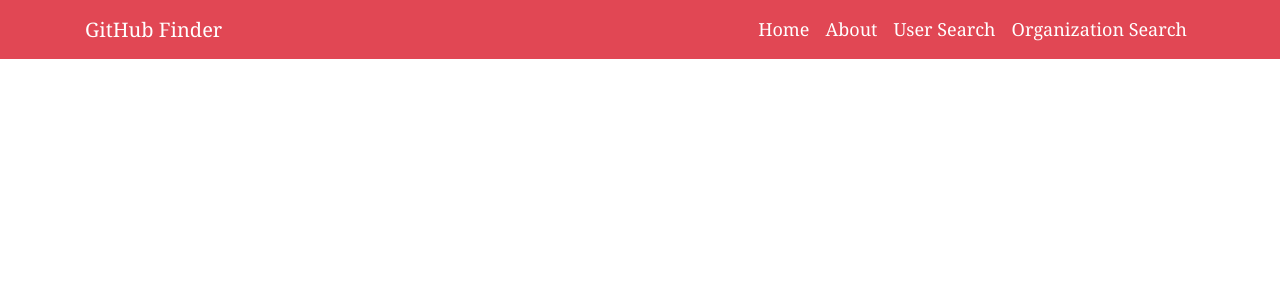
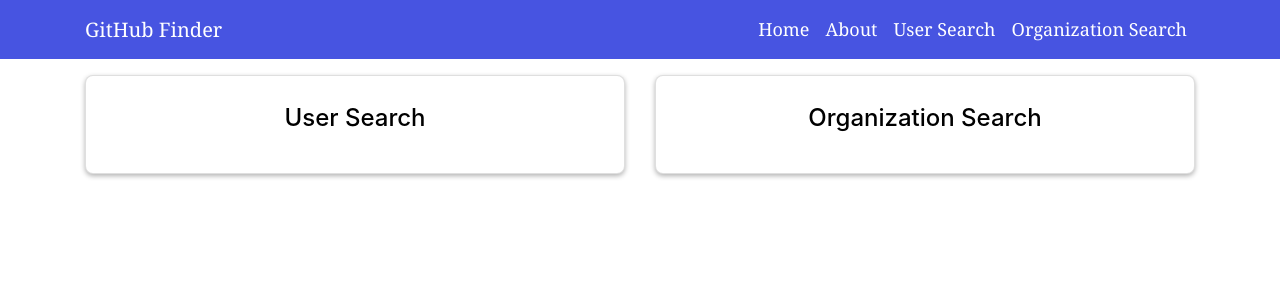
Before and after one commit to Sanchitbajaj02/GitHub-Finder, a React (Create React App) app: page / in a window 1280 px wide. Shown: the top 300 px of the page. Built offline with nearby package versions, Linux system fonts and the light colour scheme.

Commit message:
added minor cards for navigation

```diff
--- a/src/Components/Pages/Home.jsx
+++ b/src/Components/Pages/Home.jsx
@@ -1,7 +1,31 @@
 import React from "react";
+import { Link } from "react-router-dom";
 
 const Home = () => {
-  return <div></div>;
+  return (
+    <React.Fragment>
+      <div className="row">
+        <div className="col-md-6">
+          <div className="card card-shadow">
+            <Link
+              to="/users"
+              className="card-body link-card-highlight text-center">
+              <h4 className="card-title">User Search</h4>
+            </Link>
+          </div>
+        </div>
+        <div className="col-md-6">
+          <div className="card card-shadow">
+            <Link
+              to="/orgs"
+              className="card-body link-card-highlight text-center">
+              <h4 className="card-title">Organization Search</h4>
+            </Link>
+          </div>
+        </div>
+      </div>
+    </React.Fragment>
+  );
 };
 
 export default Home;
--- a/src/Styles/Index.css
+++ b/src/Styles/Index.css
@@ -1,7 +1,7 @@
 @import url("https://fonts.googleapis.com/css2?family=Noto+Serif:wght@400;700&display=swap");
 
 :root {
-  --hue-color: 355; /* default: 225, 355 */
+  --hue-color: 235; /* default: 225, 355 */
   --main-color: hsl(var(--hue-color), 72%, 58%);
 
   --font-noto-serif: "Noto Serif", serif;
@@ -11,6 +11,16 @@
   background-color: var(--main-color) !important;
   font-family: var(--font-noto-serif);
   font-size: 18px;
+}
+
+.link-card-highlight {
+  color: black;
+  text-decoration: none;
+}
+.link-card-highlight:hover {
+  text-shadow: 0 2px 5px rgba(0, 0, 0, 0.3);
+  color: black;
+  text-decoration: none;
 }
 
 .btn-custom-color {
```
